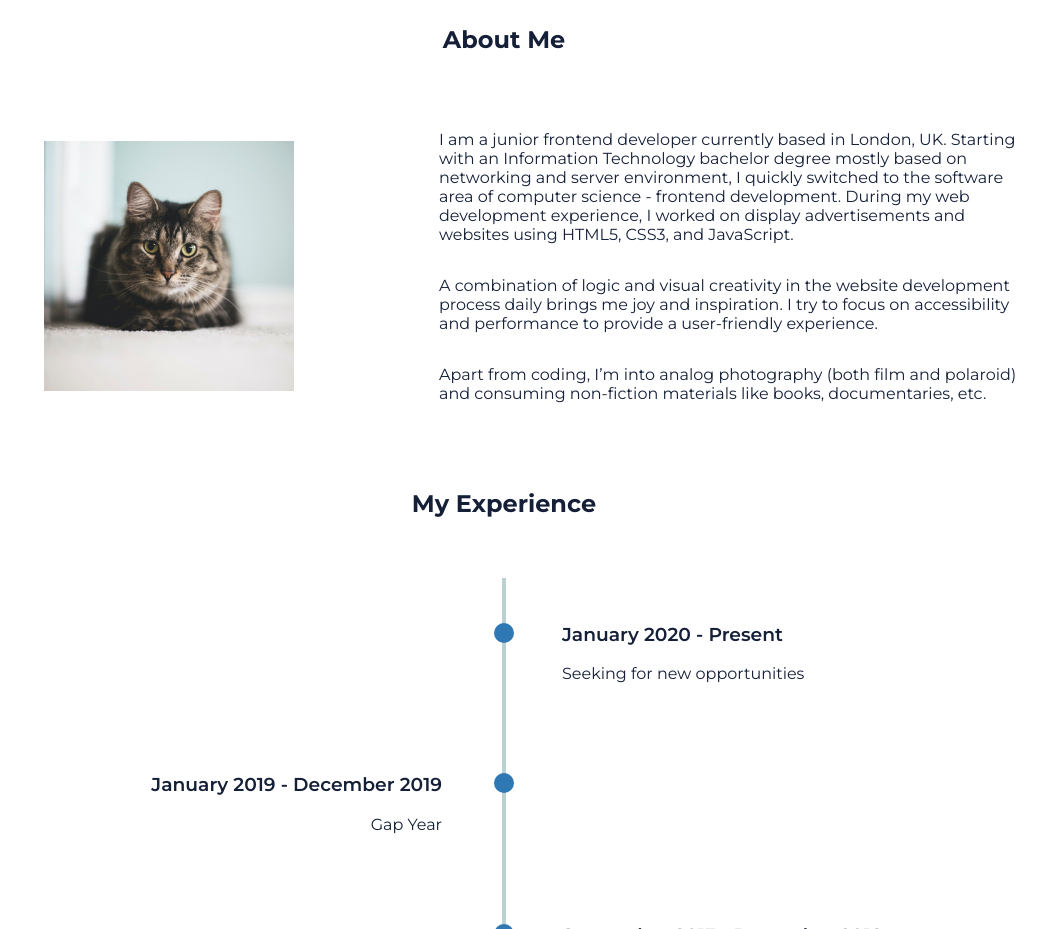
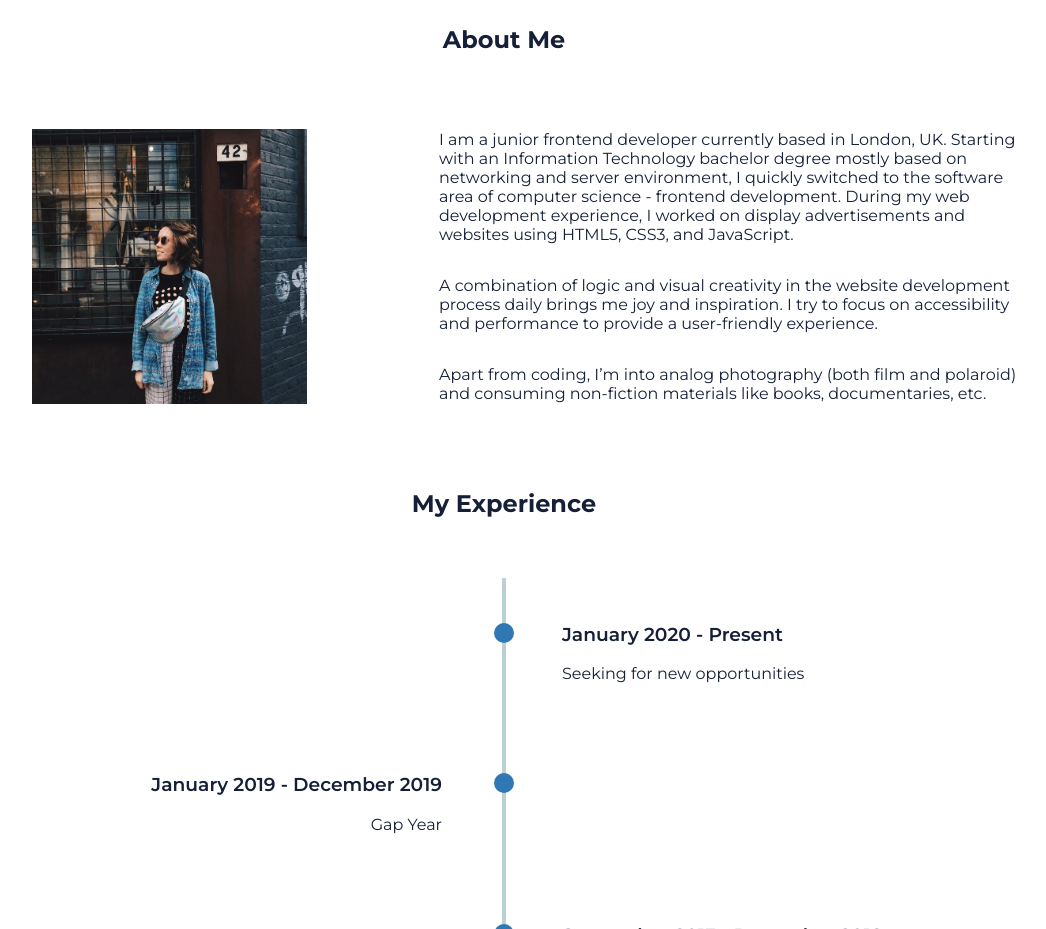
Before and after one commit to fruitsofbabylon/personal-website, a website: page index.html in a window 1280 px wide. Shown: the part 820-1749 px from the top of the page, without its empty margins (136-1182 px from the left). Drawn offline with Linux system fonts and the light colour scheme.

Commit message:
change photo

```diff
--- a/index.html
+++ b/index.html
@@ -40,7 +40,7 @@
                 <h2>About Me</h2>
                 <div class="flex-container content-box">
                     <div class="left-part about-left">
-                        <img src="img/myphoto.jpeg" alt="my photo" width="250px" height="250px" id="me">
+                        <img src="img/myphoto.png" alt="my photo" width="275px" height="275px" id="me">
                     </div>
                     <div class="right-part about-right">
                             <p>I am a junior frontend developer currently based in London, UK. Starting with an Information Technology bachelor
```
Also changed, not shown: img/myphoto.png (added).
